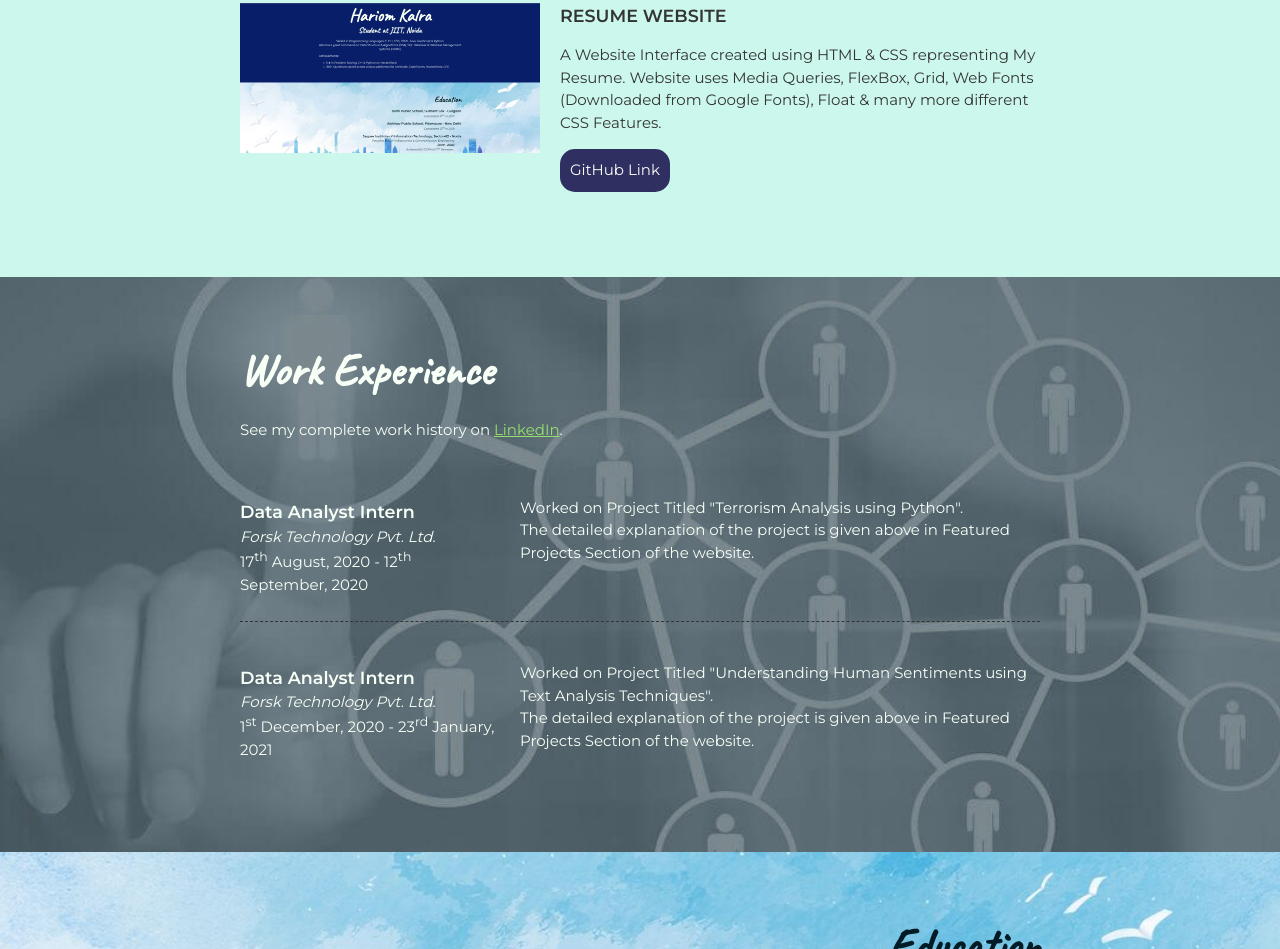
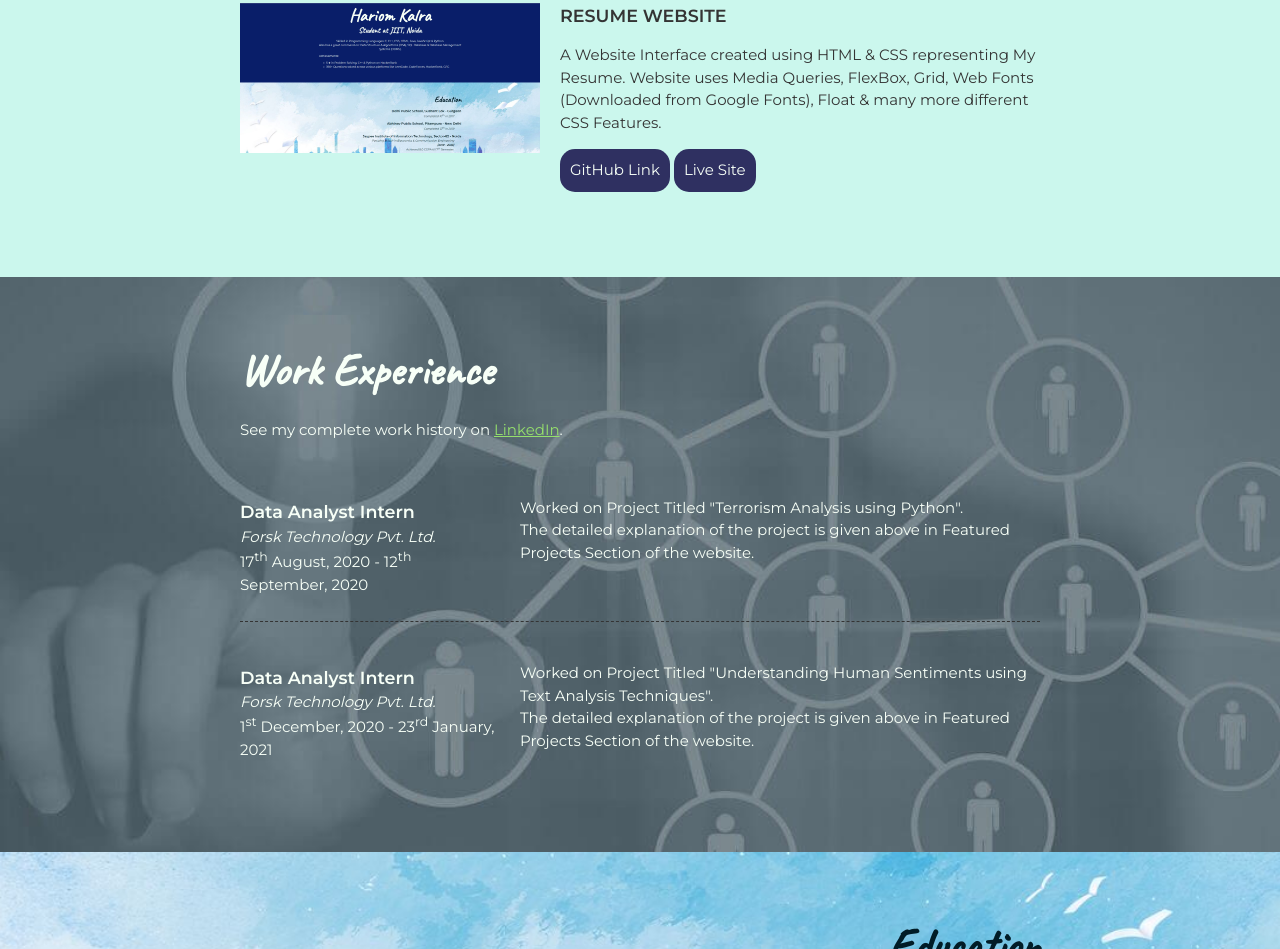
Before and after one commit to KalraH/MyResume, a plain HTML site: page index.html in a window 1280 px wide. Shown: the part 1464-2413 px from the top of the page. Drawn offline with Linux system fonts and the light colour scheme.

Commit message:
Adding Live Site Button

```diff
--- a/index.html
+++ b/index.html
@@ -80,6 +80,7 @@
 							Grid, Web Fonts (Downloaded from Google Fonts), Float & many more different CSS Features.</p>
 
 						<a class="btn" href="https://github.com/KalraH/MyResume" target="_blank">GitHub Link</a>
+						<a class="btn" href="http://hariomkalraresume.netlify.app" target="_blank">Live Site</a>
 					</section>
 				</div>
 			</section>
```
